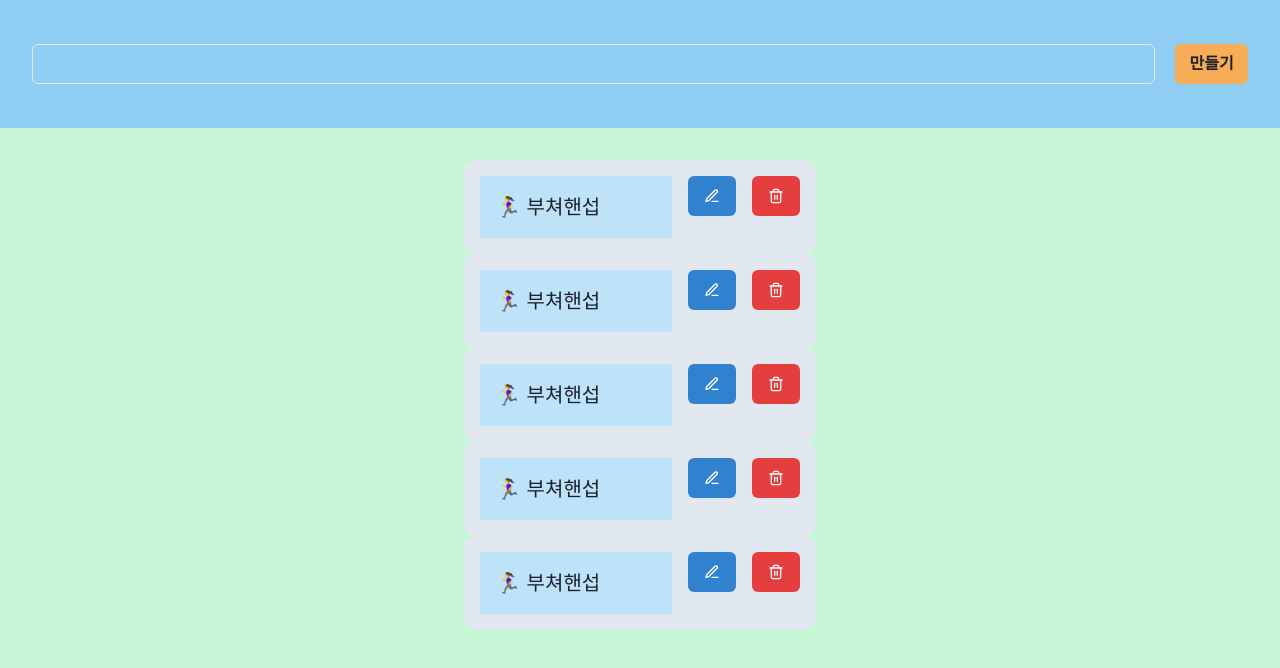
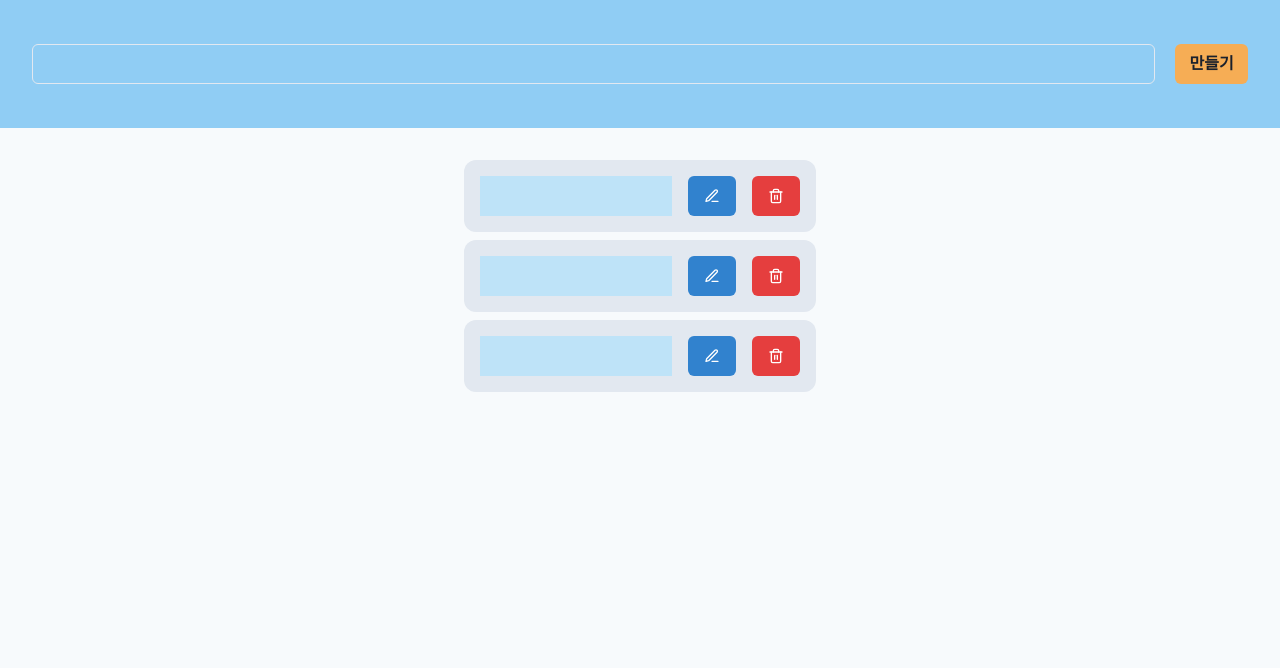
Before and after one commit to calvincho95/To-Do-List, a React (Vite) app: page / in a window 1280 px wide. Shown: the top 668 px of the page. Built offline with nearby package versions, Linux system fonts and the light colour scheme.

Commit message:
투두 데이터 셋팅

```diff
--- a/src/App.tsx
+++ b/src/App.tsx
@@ -1,13 +1,33 @@
 import { Flex } from "@chakra-ui/react";
-import { FC } from "react";
+import { FC, useState } from "react";
 import CreateTodo from "./components/CreateToDo";
 import ToDoList from "./components/ToDoList";
 
+const sampleData: ITodo[] = [
+  {
+    id: 1,
+    todo: "🏃‍♀️ 달리기",
+    isDone: false,
+  },
+  {
+    id: 2,
+    todo: "풍선구매",
+    isDone: false,
+  },
+  {
+    id: 3,
+    todo: "청소하기",
+    isDone: false,
+  },
+];
+
 const App: FC = () => {
+  const [todos, setTodos] = useState<ITodo[]>(sampleData);
+
   return (
     <Flex flexDir="column" minH="100vh">
       <CreateTodo />
-      <ToDoList />
+      <ToDoList todos={todos} />
     </Flex>
   );
 };
--- a/src/components/ToDoList.tsx
+++ b/src/components/ToDoList.tsx
@@ -2,22 +2,25 @@ import { Flex } from "@chakra-ui/react";
 import { FC } from "react";
 import TodoCard from "./TodoCard";
 
-const ToDoList: FC = () => {
+interface TodoList {
+  todos: ITodo[];
+}
+
+const TodoList: FC<TodoList> = ({ todos }) => {
   return (
     <Flex
-      bgColor="green.100"
+      bgColor="gray.50"
       flexGrow={1}
       flexDir="column"
-      alignItems={"center"}
+      alignItems="center"
       pt={8}
+      gap={2}
     >
-      <TodoCard />
-      <TodoCard />
-      <TodoCard />
-      <TodoCard />
-      <TodoCard />
+      {todos.map((v) => (
+        <TodoCard key={v.id} />
+      ))}
     </Flex>
   );
 };
 
-export default ToDoList;
+export default TodoList;
--- a/src/components/TodoCard.tsx
+++ b/src/components/TodoCard.tsx
@@ -2,11 +2,11 @@ import { Box, Button, Flex, Text } from "@chakra-ui/react";
 import { FC } from "react";
 import { FiEdit3, FiTrash2 } from "react-icons/fi";
 
-const TodoCard: FC = () => {
+const TodoCard: FC<ToDoCard> = (todo) => {
   return (
     <Flex bgColor="gray.200" px={4} py={4} rounded="xl" gap={4}>
       <Text fontSize={20} bgColor="blue.100" p={4} w={48} isTruncated={true}>
-        🏃‍♀️ 부쳐핸섭
+        {todo.content}
       </Text>
       <Button colorScheme="blue">
         <FiEdit3 />
--- /dev/null
+++ b/src/index.d.tsx
@@ -0,0 +1,5 @@
+interface ITodo {
+  id: number;
+  content: string;
+  isDone: boolean;
+}
```
